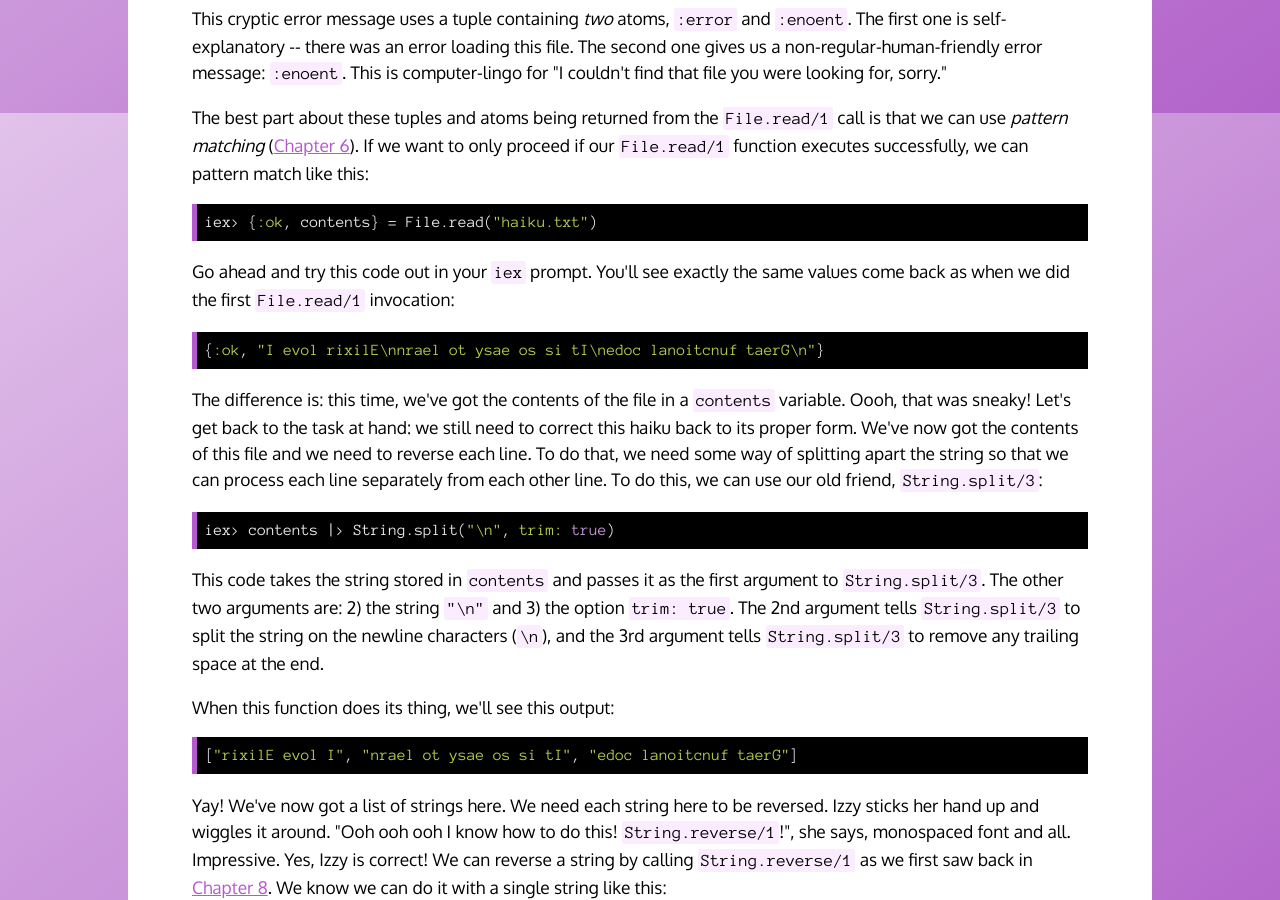
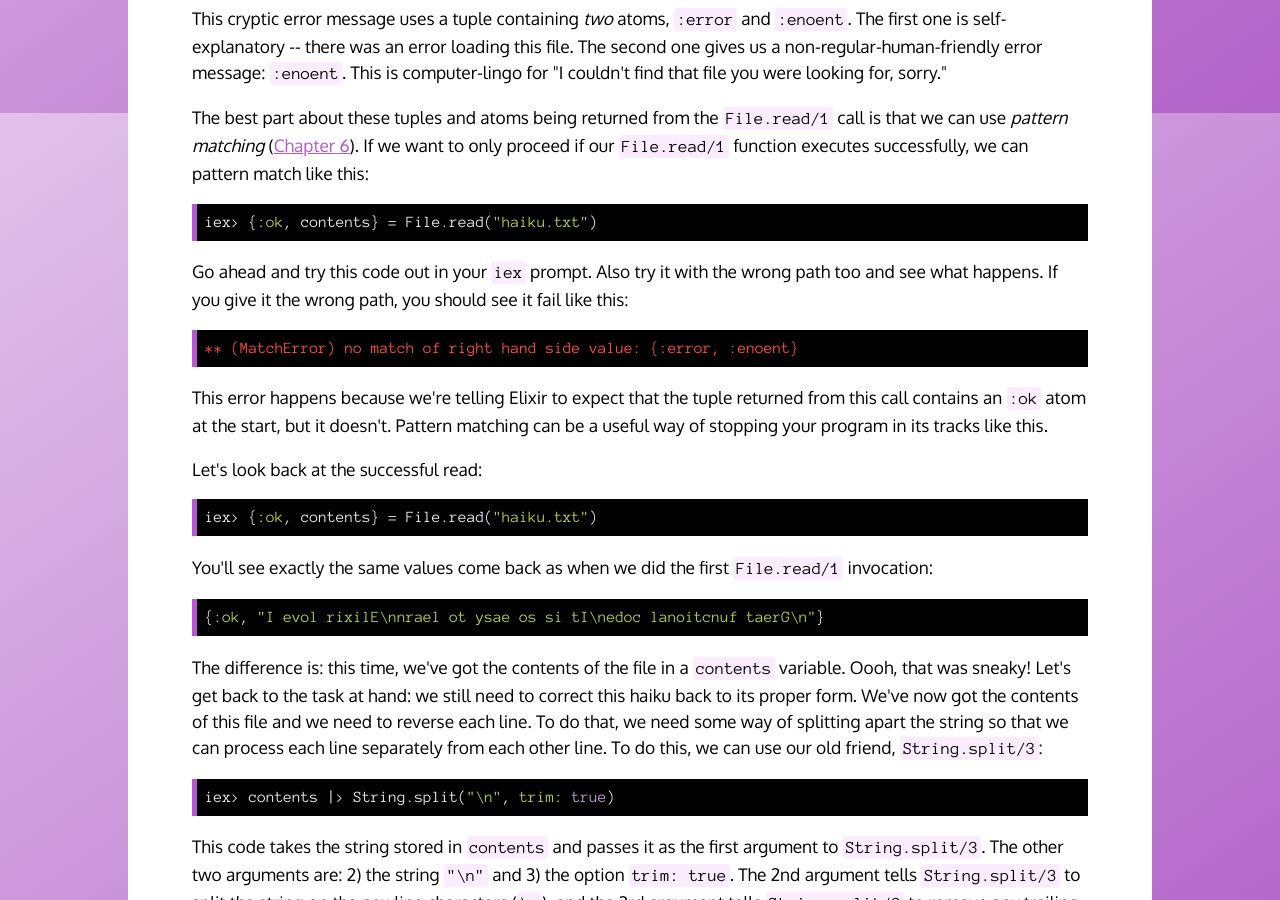
Before and after one commit to radar/joyofelixir, a Jekyll site: the page built from book/index.html, in a window 1280 px wide and 900 px high, scrolled down 67387 px. Built offline with Jekyll 4.4.1, drawn with Linux system fonts in a browser that asks for light colours.

Commit message:
improve pattern matching

```diff
--- a/_includes/ch/10.html
+++ b/_includes/ch/10.html
@@ -53,7 +53,7 @@ iex> Enum.each(person, fn ({key, value}) -> IO.puts value end)
   <aside>
     <header>More on tuples coming up real soon</header>
     <p>
-      We'll see a lot more tuples when we get to <a href='/11-working-with-files'>Chapter 11 "Working with Files"</a>.
+      We'll see a lot more tuples when we get to <a href='/11-files'>Chapter 11 "Working with Files"</a>.
     </p>
   </aside>
 
--- a/_includes/ch/11.html
+++ b/_includes/ch/11.html
@@ -90,7 +90,23 @@ We could go in to the file and correct this ourselves, but we're <em>programmers
   <pre><code>iex> {:ok, contents} = File.read("haiku.txt")</code></pre>
 
   <p>
-    Go ahead and try this code out in your <code>iex</code> prompt. You'll see exactly the same values come back as when we did the first <code>File.read/1</code> invocation:
+    Go ahead and try this code out in your <code>iex</code> prompt. Also try it with the wrong path too and see what happens. If you give it the wrong path, you should see it fail like this:
+  </p>
+
+  <pre><code><span class='console-red'>** (MatchError) no match of right hand side value: {:error, :enoent}</span></code></pre>
+
+  <p>
+    This error happens because we're telling Elixir to expect that the tuple returned from this call contains an <code>:ok</code> atom at the start, but it doesn't. Pattern matching can be a useful way of stopping your program in its tracks like this.
+  </p>
+
+  <p>
+    Let's look back at the successful read:
+  </p>
+
+    <pre><code>iex> {:ok, contents} = File.read("haiku.txt")</code></pre>
+
+  <p>
+    You'll see exactly the same values come back as when we did the first <code>File.read/1</code> invocation:
   </p>
 
   <pre><code>{:ok, "I evol rixilE\nnrael ot ysae os si tI\nedoc lanoitcnuf taerG\n"}</code></pre>
```
